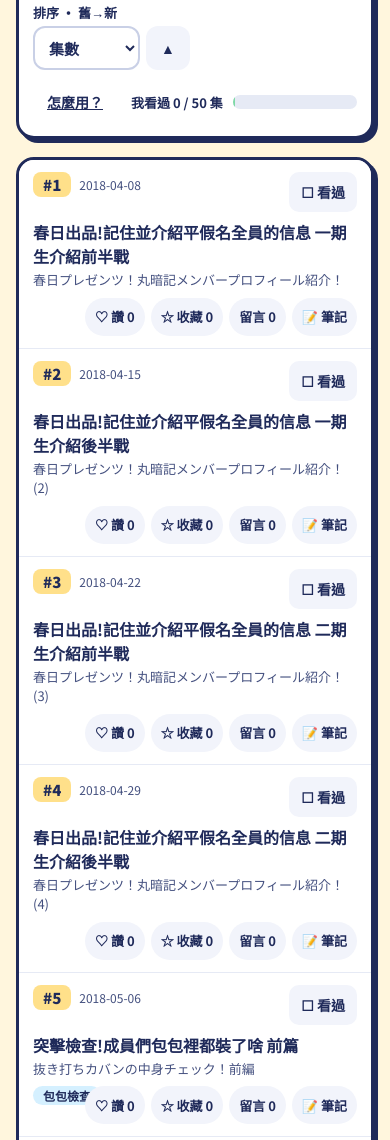
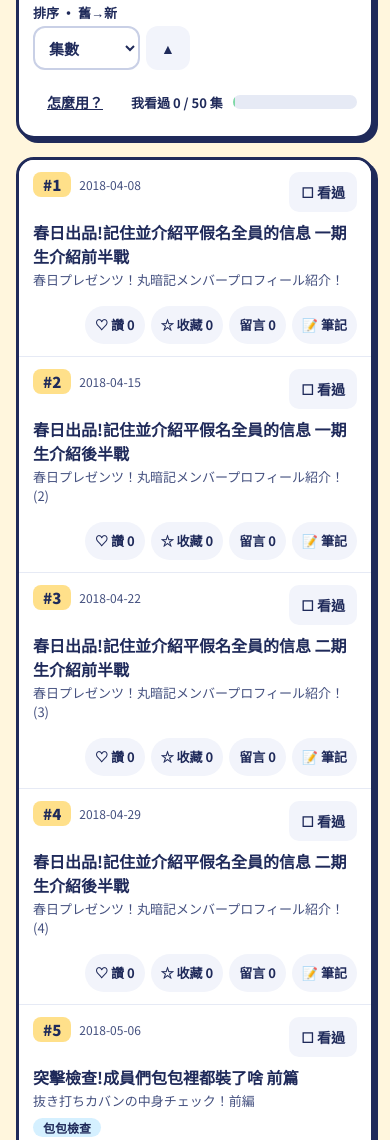
Before and after one commit to hinata-col/hinata-land, a plain HTML site: page hira.html in a window 390 px wide. Shown: the part 2130-3270 px from the top of the page. Drawn offline with Linux system fonts and the light colour scheme; no server answers; a web font is replaced by a local one.

Commit message:
手機版：分類標籤與按鈕不再重疊
Co-Authored-By: Claude Opus 5.5 <noreply@anthropic.com>
Claude-Session: https://claude.ai/code/session_01NvHAcu8ezQ86X2CPzLK6Gk

```diff
--- a/assets/style.css
+++ b/assets/style.css
@@ -205,10 +205,11 @@ footer a{color:#FFFFFF}
 .sname{font-size:20px!important}
 .fpanel{padding:14px;gap:12px}
 .fgrid{grid-template-columns:repeat(2,minmax(0,1fr));gap:10px}
-.row{grid-template-columns:auto minmax(0,1fr) auto;grid-template-areas:"a a s" "b b b" "c d d";gap:8px 10px;padding:12px 14px}
+.row{grid-template-columns:auto minmax(0,1fr) auto;grid-template-areas:"a a s" "b b b" "c c c" "d d d";gap:8px 10px;padding:12px 14px}
+.rc:empty{display:none}
 .ra{flex-direction:row;align-items:center;gap:8px}
 .seen{width:auto;padding:4px 12px}
-.rd{justify-content:flex-end}
+.rd{justify-content:flex-end;flex-wrap:wrap}
 .act{padding:4px 10px;min-height:38px}
 .gg{grid-template-columns:minmax(0,1fr)}
 .ib{width:36px;height:36px}
```
